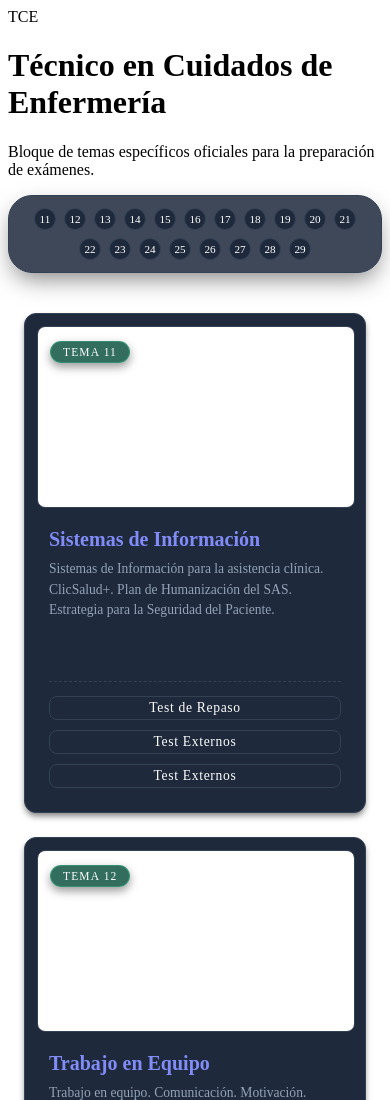
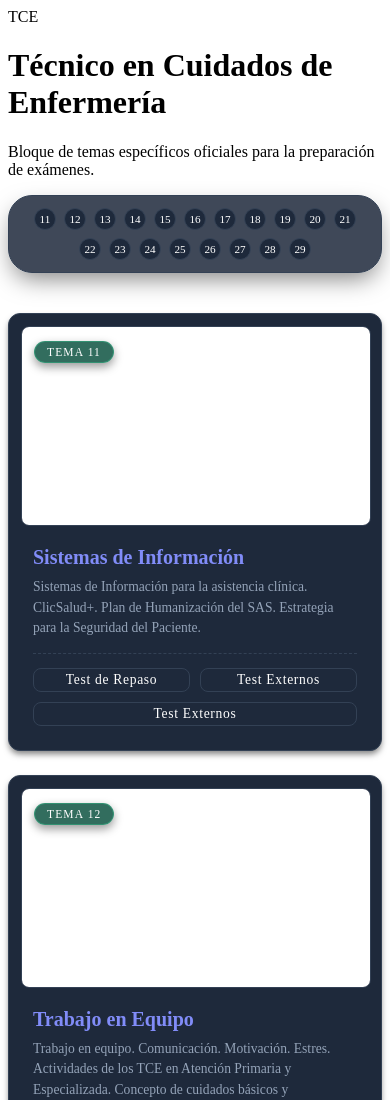
Before and after one commit to RaChucky/pruebaOpos3.5, a plain HTML site: page secciones/tce.html in a window 390 px wide. Shown: the top 1100 px of the page. Drawn offline with Linux system fonts and the light colour scheme; files that its build step writes are made by us from their sources; files whose address does not match are found by name.

Commit message:
Update seccStyle.css

```diff
--- a/secciones/estilos/seccStyle.css
+++ b/secciones/estilos/seccStyle.css
@@ -101,12 +101,12 @@ html {
 
     display: grid !important;
     /* En escritorio mide 380px; en móvil se adapta al 100% sin desbordar */
-    grid-template-columns: repeat(auto-fill, minmax(min(100%, var(--ancho-tarjeta)), var(--ancho-tarjeta)));
+    grid-template-columns: repeat(auto-fill, minmax(min(100%, var(--ancho-tarjeta)), 1fr));
     justify-content: center;                                            /* Centra las tarjetas simétricamente en la pantalla */
     gap: 24px;
     width: 100%;
     margin-bottom: 20px;
-    padding: 0 16px;         /* Garantiza 16px de aire a izquierda y derecha en móvil */
+    padding: 0;         /* Garantiza 16px de aire a izquierda y derecha en móvil */
     box-sizing: border-box;  /* Evita que esos 16px de padding sumen ancho extra */
 }
 
@@ -272,3 +272,13 @@ dd {
     transform: translateY(-2px);            /* Efecto de elevación suave */
     box-shadow: 0 4px 12px var(--color-bg-indigo);
 }
+
+@media (max-width: 700px) {
+    #lista-temas .bloque-columnas-alfabetico {
+        --alto-tarjeta: auto;
+    }
+
+    #lista-temas .item-tema {
+        width: 100%;
+    }
+}
```
